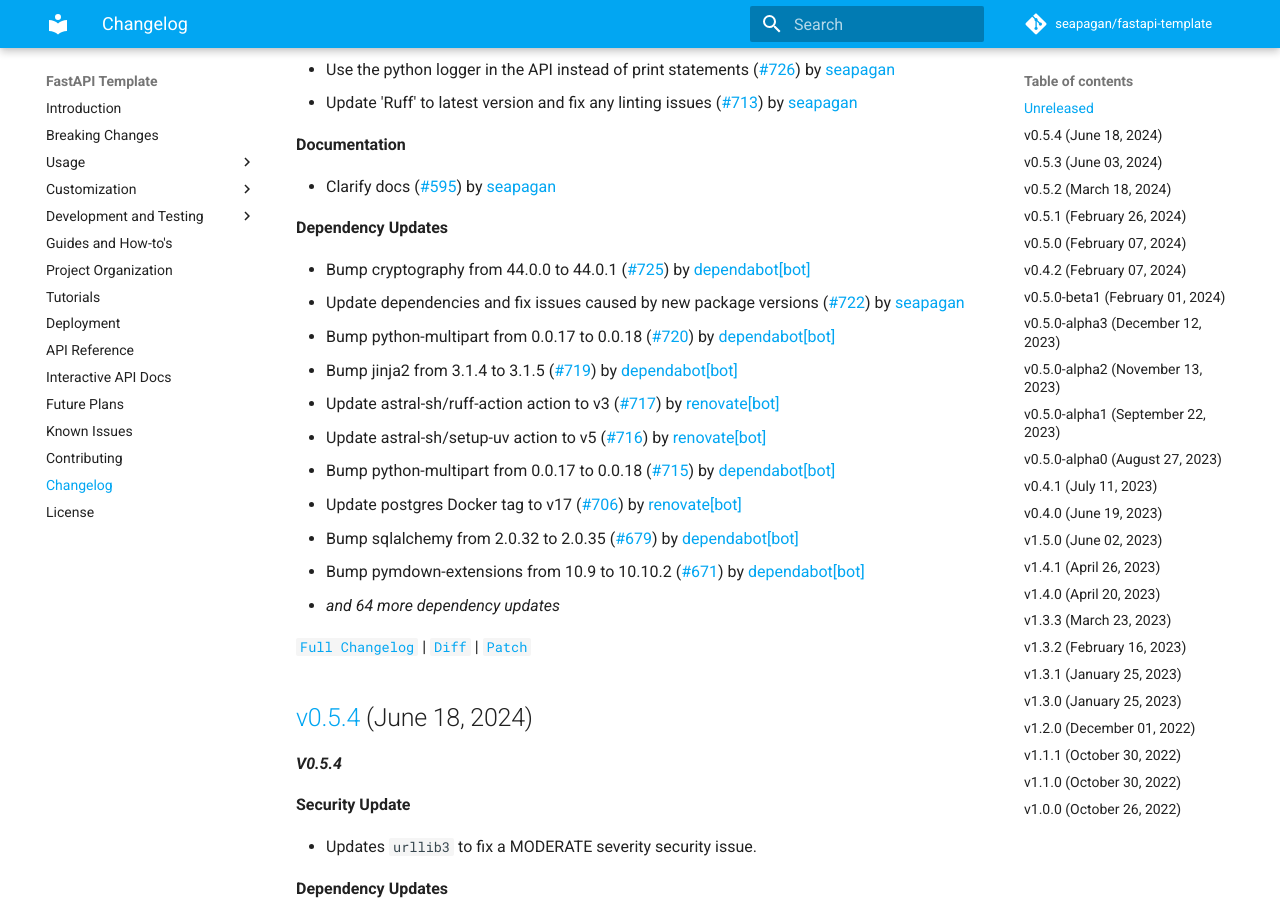
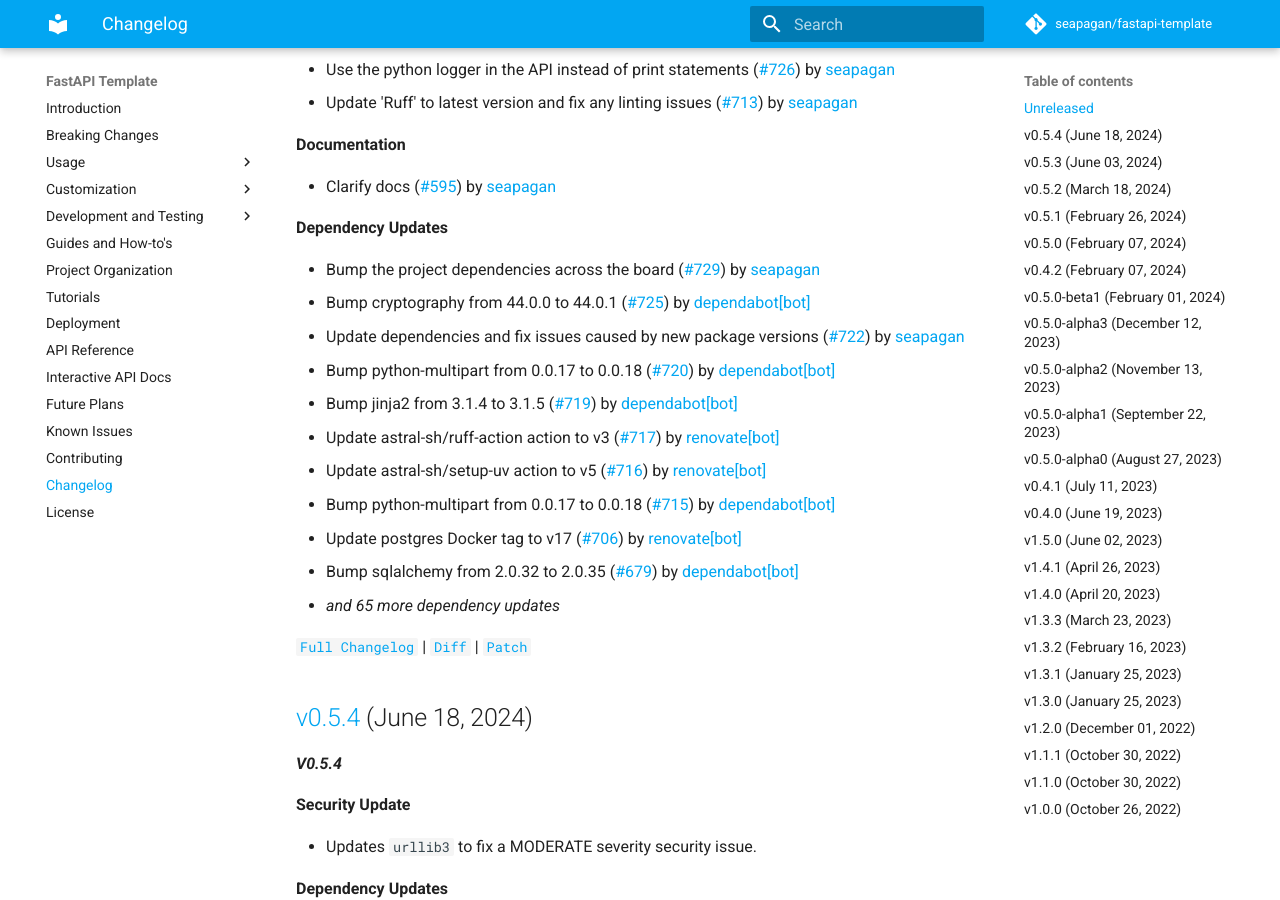
Before and after one commit to seapagan/fastapi-template, an MkDocs documentation site: the page built from docs/changelog.md, in a window 1280 px wide and 900 px high, scrolled down 761 px. Built offline with MkDocs 1.6.1 and Material for MkDocs 9.7.7, drawn with Linux system fonts in a browser that asks for light colours; emoji names are drawn with the system emoji font; comment, search, counter and statistics services are not loaded.

Commit message:
update CHANGELOG and docker docs
Signed-off-by: Grant Ramsay <seapagan@gmail.com>

```diff
--- a/CHANGELOG.md
+++ b/CHANGELOG.md
@@ -40,6 +40,7 @@
 
 **Dependency Updates**
 
+- Bump the project dependencies across the board ([#729](https://github.com/seapagan/fastapi-template/pull/729)) by [seapagan](https://github.com/seapagan)
 - Bump cryptography from 44.0.0 to 44.0.1 ([#725](https://github.com/seapagan/fastapi-template/pull/725)) by [dependabot[bot]](https://github.com/apps/dependabot)
 - Update dependencies and fix issues caused by new package versions ([#722](https://github.com/seapagan/fastapi-template/pull/722)) by [seapagan](https://github.com/seapagan)
 - Bump python-multipart from 0.0.17 to 0.0.18 ([#720](https://github.com/seapagan/fastapi-template/pull/720)) by [dependabot[bot]](https://github.com/apps/dependabot)
@@ -49,8 +50,7 @@
 - Bump python-multipart from 0.0.17 to 0.0.18 ([#715](https://github.com/seapagan/fastapi-template/pull/715)) by [dependabot[bot]](https://github.com/apps/dependabot)
 - Update postgres Docker tag to v17 ([#706](https://github.com/seapagan/fastapi-template/pull/706)) by [renovate[bot]](https://github.com/apps/renovate)
 - Bump sqlalchemy from 2.0.32 to 2.0.35 ([#679](https://github.com/seapagan/fastapi-template/pull/679)) by [dependabot[bot]](https://github.com/apps/dependabot)
-- Bump pymdown-extensions from 10.9 to 10.10.2 ([#671](https://github.com/seapagan/fastapi-template/pull/671)) by [dependabot[bot]](https://github.com/apps/dependabot)
-- *and 64 more dependency updates*
+- *and 65 more dependency updates*
 
 [`Full Changelog`](https://github.com/seapagan/fastapi-template/compare/v0.5.4...HEAD) | [`Diff`](https://github.com/seapagan/fastapi-template/compare/v0.5.4...HEAD.diff) | [`Patch`](https://github.com/seapagan/fastapi-template/compare/v0.5.4...HEAD.patch)
 
```
Also changed, not shown: docs/development/docker.md (+19 -15 lines).
